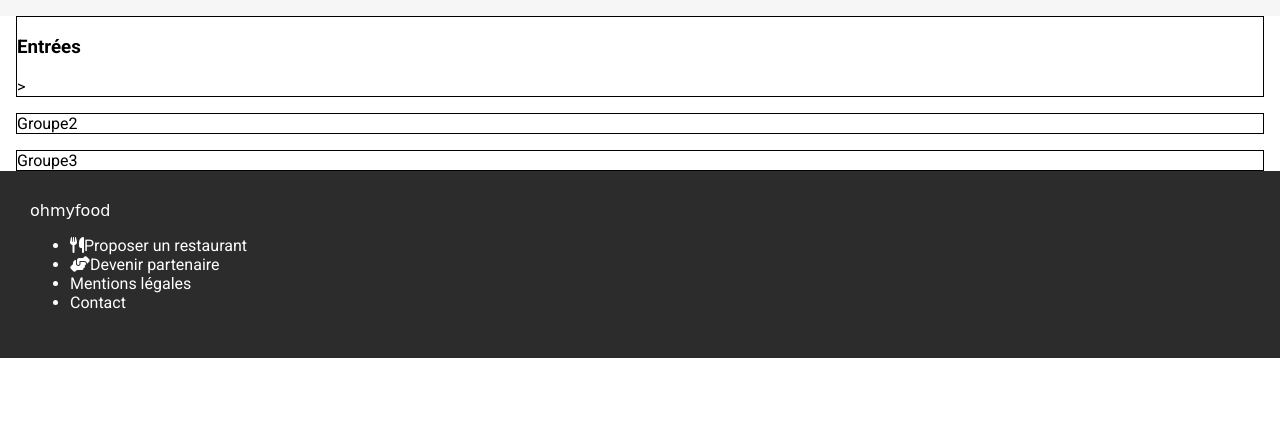
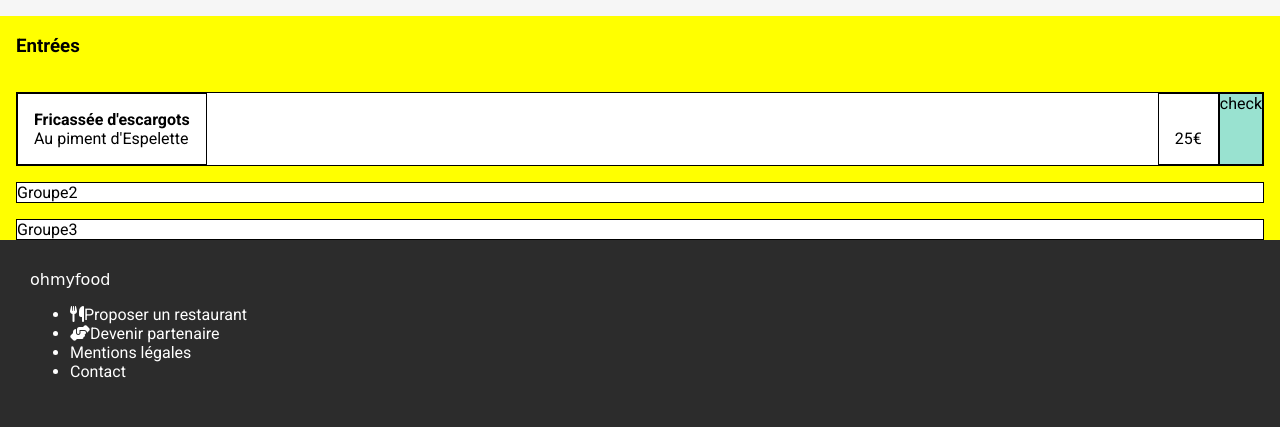
Before and after one commit to CyrilD88/ohmyfood-P3, a website: page pages restaurant/la palette du goût.html in a window 1280 px wide. Shown: the part 595-1022 px from the top of the page. Before the commit the page ends 953 px from the top, so only its background shows below. Drawn offline with Linux system fonts and the light colour scheme; a web font is replaced by a local one.

```diff
--- a/pages restaurant/la palette du goût.html
+++ b/pages restaurant/la palette du goût.html
@@ -26,7 +26,19 @@
         </div>
 
     <section class="grid">
-        <div class="grid__menu"><h3>Entrées</h3>></div>
+        <h3>Entrées</h3>
+        <div class="grid__menu">
+            <div class="grid__items">
+                <div class="grid__items-description">
+                <h4>Fricassée d'escargots</h4>
+                <p>Au piment d'Espelette</p>
+                </div>
+                <span class="grid__items-price">25€</span>
+                <div class="grid__items-box">
+                    check
+                </div>
+            </div>
+        </div>
         <div class="grid__menu">Groupe2</div>
         <div class="grid__menu">Groupe3</div>
     </section>
--- a/sass/pages/_ individualrestaurant.scss
+++ b/sass/pages/_ individualrestaurant.scss
@@ -11,7 +11,6 @@
 
 .restaurant__main{
     margin-top: -3rem;
-
     z-index: 1;
     position: relative;
     border-radius: 2rem 2rem 0 0;
@@ -55,10 +54,35 @@
 .grid{
     padding: 0 1rem;
     gap: 1rem;
-    background-color: colors.$Grey;
+    background: yellow;
     display: grid;
     grid-template-columns: 1fr;
-    & > *{
+    &__menu{
         border: 1px solid black;
+        background-color:white;
+
+    }
+    &__items{
+        display: flex;
+        & > *{
+            border: 1px solid black;
+        }
+        .grid__items-description{
+            padding: 1rem;
+        }
+        .grid__items-price{
+            margin-left: auto;
+            padding: 1rem;
+            display: flex;
+            align-items: flex-end;
+        }
+        /*création du bouton check*/
+        .grid__items-box{
+            background: $Tertiaire;
+        }
+    }
+    &__items h4,p{
+        margin: 0;
+
     }
 }
--- a/sass/utils/_colors.scss
+++ b/sass/utils/_colors.scss
@@ -1 +1,4 @@
 $Grey: #f3f3f3;
+$Primary: #9356dc;
+$Secondary:#FF79DA;
+$Tertiaire:#99E2D0;
```
Also changed, not shown: sass/style.css, 1 other file.
